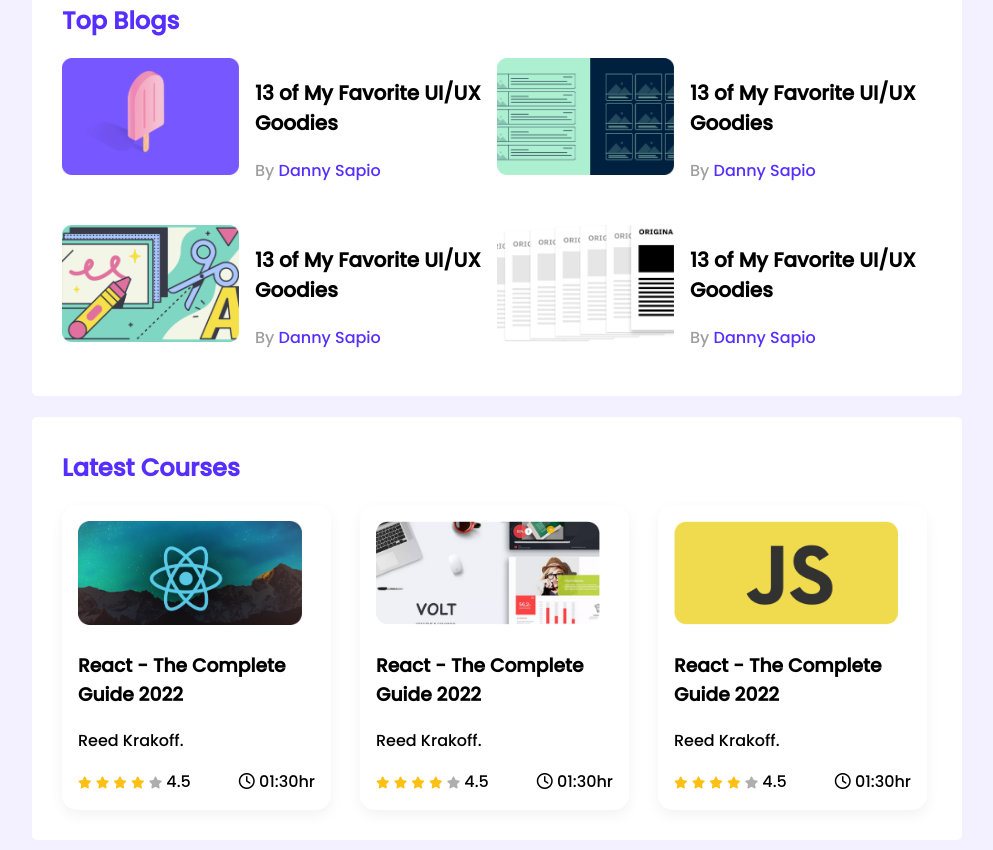
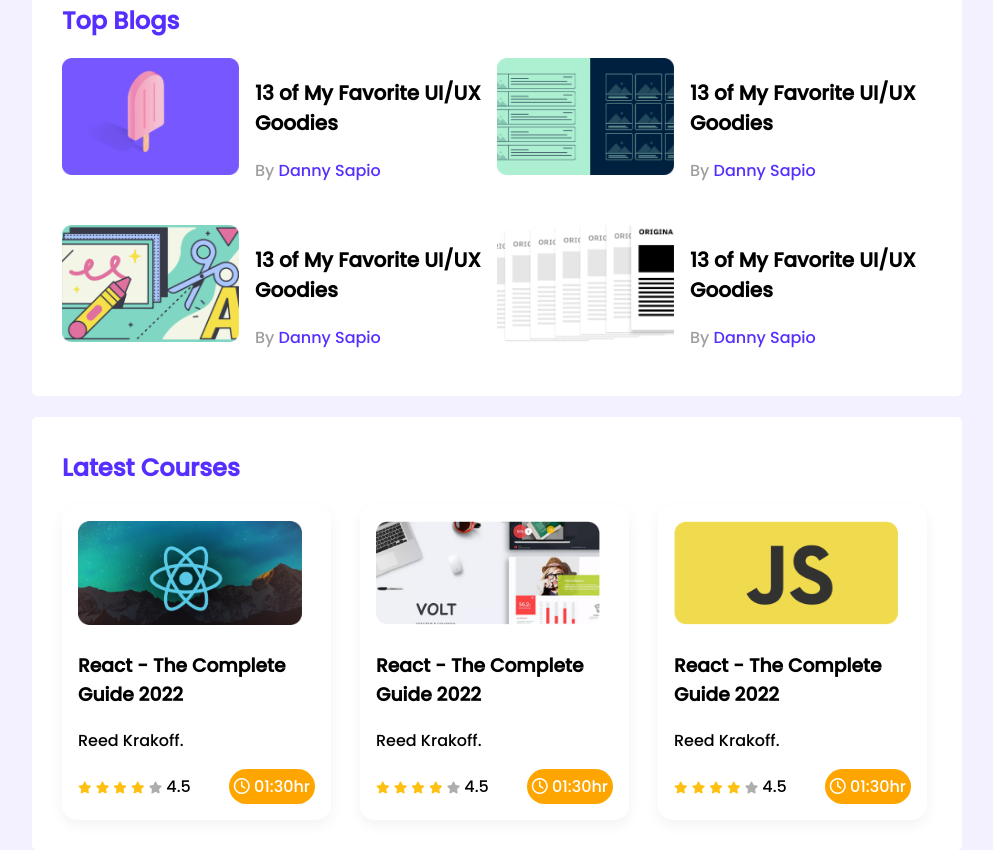
Before and after one commit to isti2623/leader-board, a plain HTML site: page index.html in a window 1280 px wide. Shown: the part 437-1287 px from the top of the page, without its empty margins (143-1136 px from the left). Drawn offline with Linux system fonts and the light colour scheme.

Commit message:
update button

```diff
--- a/css/style.css
+++ b/css/style.css
@@ -129,6 +129,12 @@ hr{
     grid-template-columns: repeat(3, 1fr);
     grid-column-gap: 24px;
 }
+.course-duration{
+    background-color: orange;
+    border-radius:40px;
+    color: white;
+    padding: 5px;
+}
 .course{
     padding: 16px;
     width: 237px;
```
